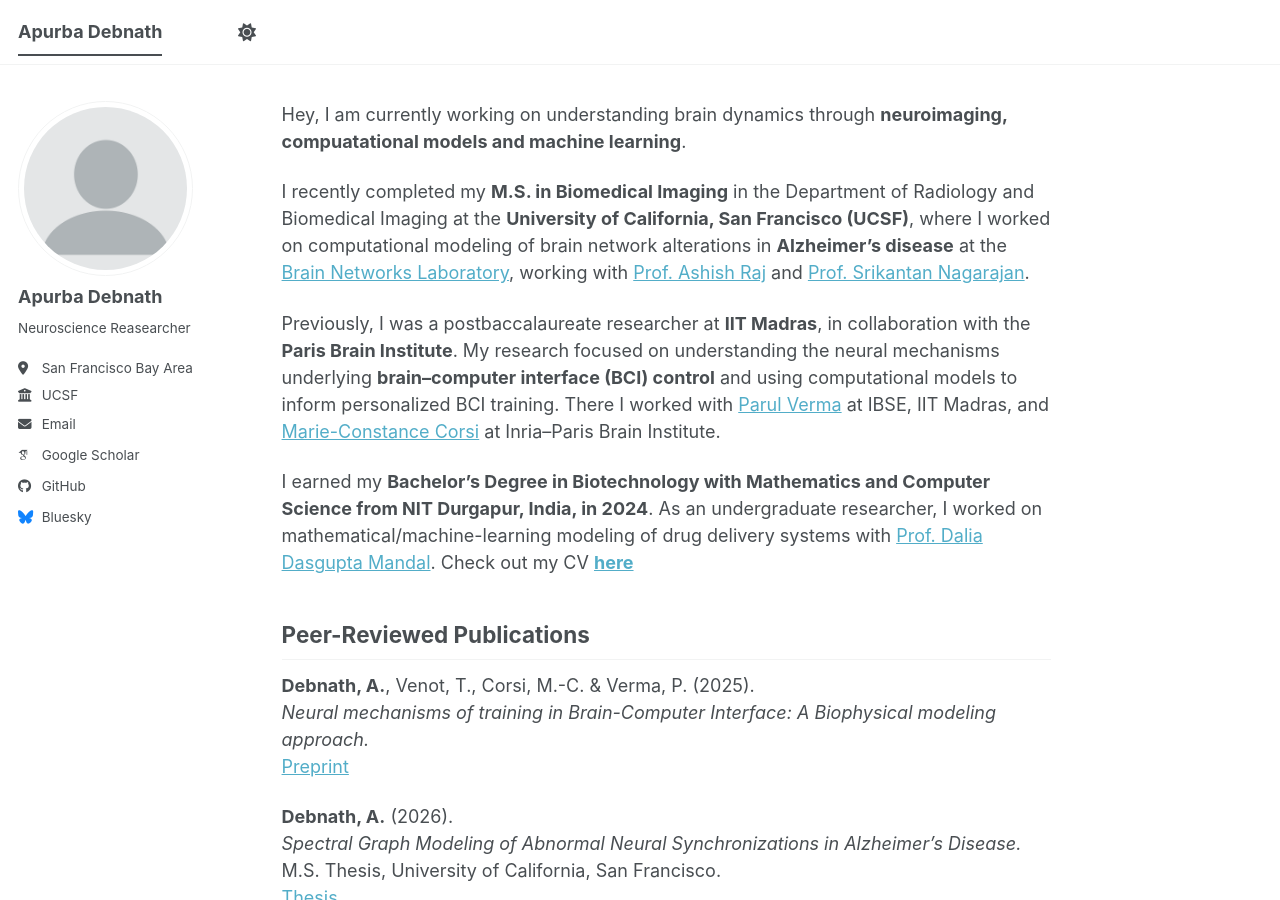
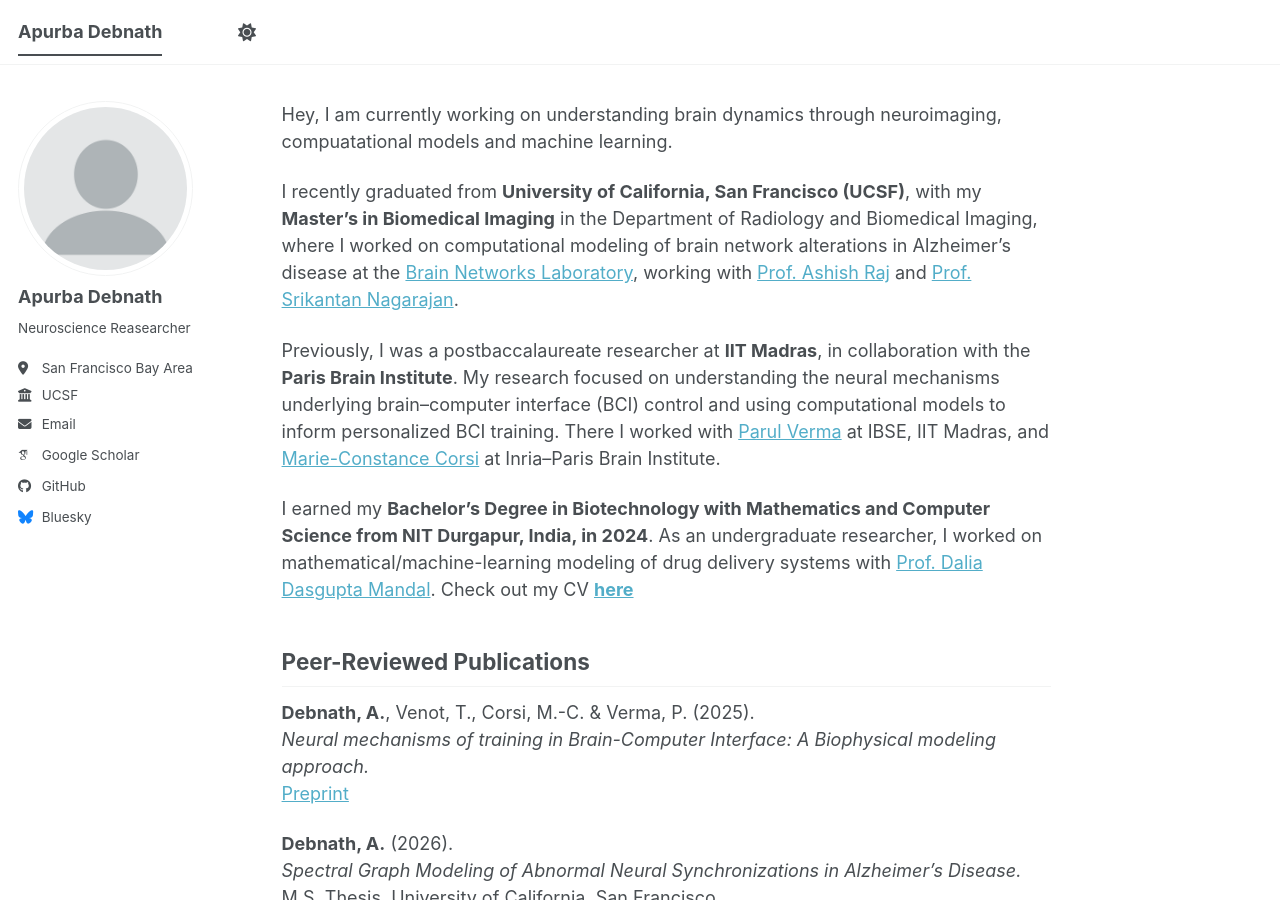
Before and after one commit to ApurbaApd/ApurbaApd.github.io, a Jekyll site: the page built from _pages/about.md, in a window 1280 px wide and 900 px high. Built offline with Jekyll 4.4.1, drawn with Linux system fonts in a browser that asks for light colours; some web fonts are replaced; a script bundle is joined from its source files by our own code; library files that are not in the unit come from our copies.

Commit message:
Revise about page for clarity and recent updates
Updated the about page to reflect recent educational achievements and clarify research focus.

```diff
--- a/_pages/about.md
+++ b/_pages/about.md
@@ -4,19 +4,19 @@ author_profile: true
 ---
 
 Hey, I am currently working on understanding brain dynamics
-through **neuroimaging, compuatational models and machine learning**.
+through neuroimaging, compuatational models and machine learning.
 
-I recently completed my **M.S. in Biomedical Imaging** in the Department of Radiology and Biomedical Imaging at the **University of
-California, San Francisco (UCSF)**, where I worked on computational modeling of
-brain network alterations in **Alzheimer's disease** at the
+I recently graduated from **University of
+California, San Francisco (UCSF)**, with my **Master's in Biomedical Imaging** in the Department of Radiology and Biomedical Imaging, where I worked on computational modeling of
+brain network alterations in Alzheimer's disease at the
 [Brain Networks Laboratory](https://rajlab.ucsf.edu), working with
 [Prof. Ashish Raj](https://radiology.ucsf.edu/people/ashish-raj) and
 [Prof. Srikantan Nagarajan](https://radiology.ucsf.edu/people/srikantan-nagarajan).
 
 Previously, I was a postbaccalaureate researcher at **IIT Madras**, in
 collaboration with the **Paris Brain Institute**. My research focused on
-understanding the neural mechanisms underlying **brain–computer interface
-(BCI) control** and using computational models to inform personalized BCI
+understanding the neural mechanisms underlying brain–computer interface
+(BCI) control and using computational models to inform personalized BCI
 training. There I worked with [Parul Verma](https://ibse.iitm.ac.in/people/parul_verma/) at IBSE, IIT Madras, and
 [Marie-Constance Corsi](https://parisbraininstitute.org/collaborators/corsi-marie-constance) at Inria–Paris Brain Institute.
 
```
